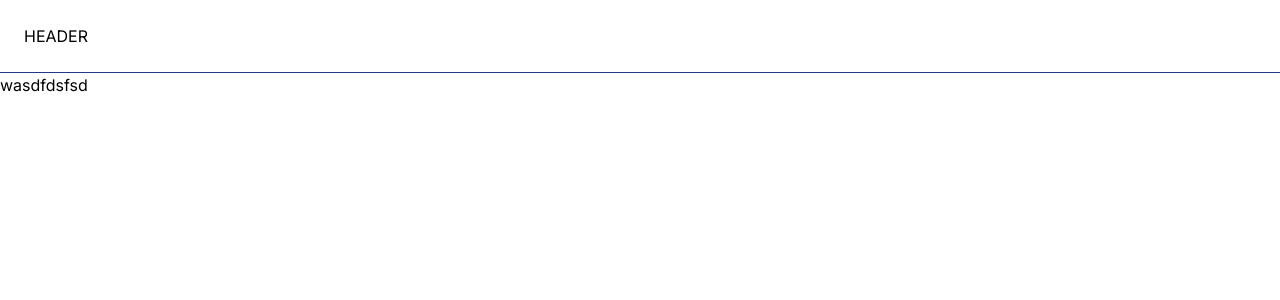
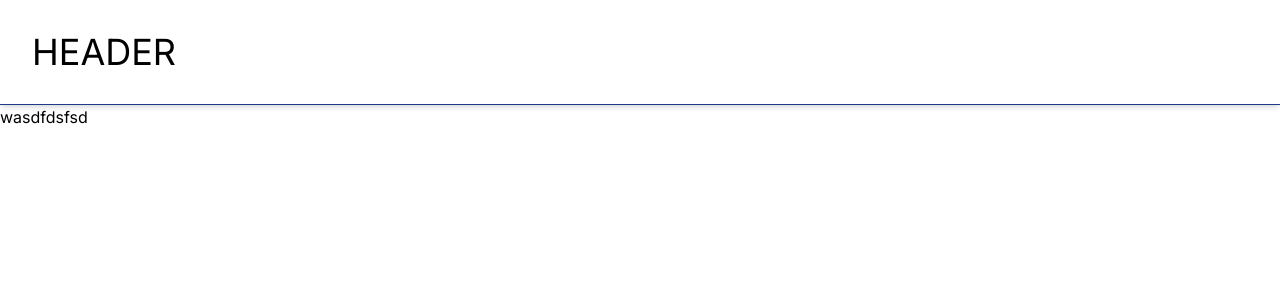
Before and after one commit to bloodgroup-cplusplus/next_stripe_medical, a Next.js app: page / in a window 1280 px wide. Shown: the top 300 px of the page. Built offline with nearby package versions, Linux system fonts and the light colour scheme.

Commit message:
added fontawesome icons

```diff
--- a/app/layout.js
+++ b/app/layout.js
@@ -11,9 +11,13 @@ export const metadata = {
 export default function RootLayout({ children }) {
   return (
     <html lang="en">
+      <head>
+      <link rel="stylesheet" href="https://cdnjs.cloudflare.com/ajax/libs/font-awesome/6.4.0/css/all.min.css" integrity="sha512-iecdLmaskl7CVkqkXNQ/ZH/XLlvWZOJyj7Yy7tcenmpD1ypASozpmT/E0iPtmFIB46ZmdtAc9eNBvH0H/ZpiBw==" crossorigin="anonymous" referrerpolicy="no-referrer" />
+
+      </head>
       <body className= {'min-h-screen flex flex-col '+ inter.className}>
 
-        <header className='sticky top-0 p-6 bg-white border-b border-solid border-blue-900'>HEADER</header>
+        <header className='sticky top-0 p-6 bg-white border-b border-solid border-blue-900 shadow-md z-50 text-2xl sm:text-3xl md:text-4xl sm:p-8'>HEADER</header>
         <div  className='flex-1'>
         {children}
         </div>
```
